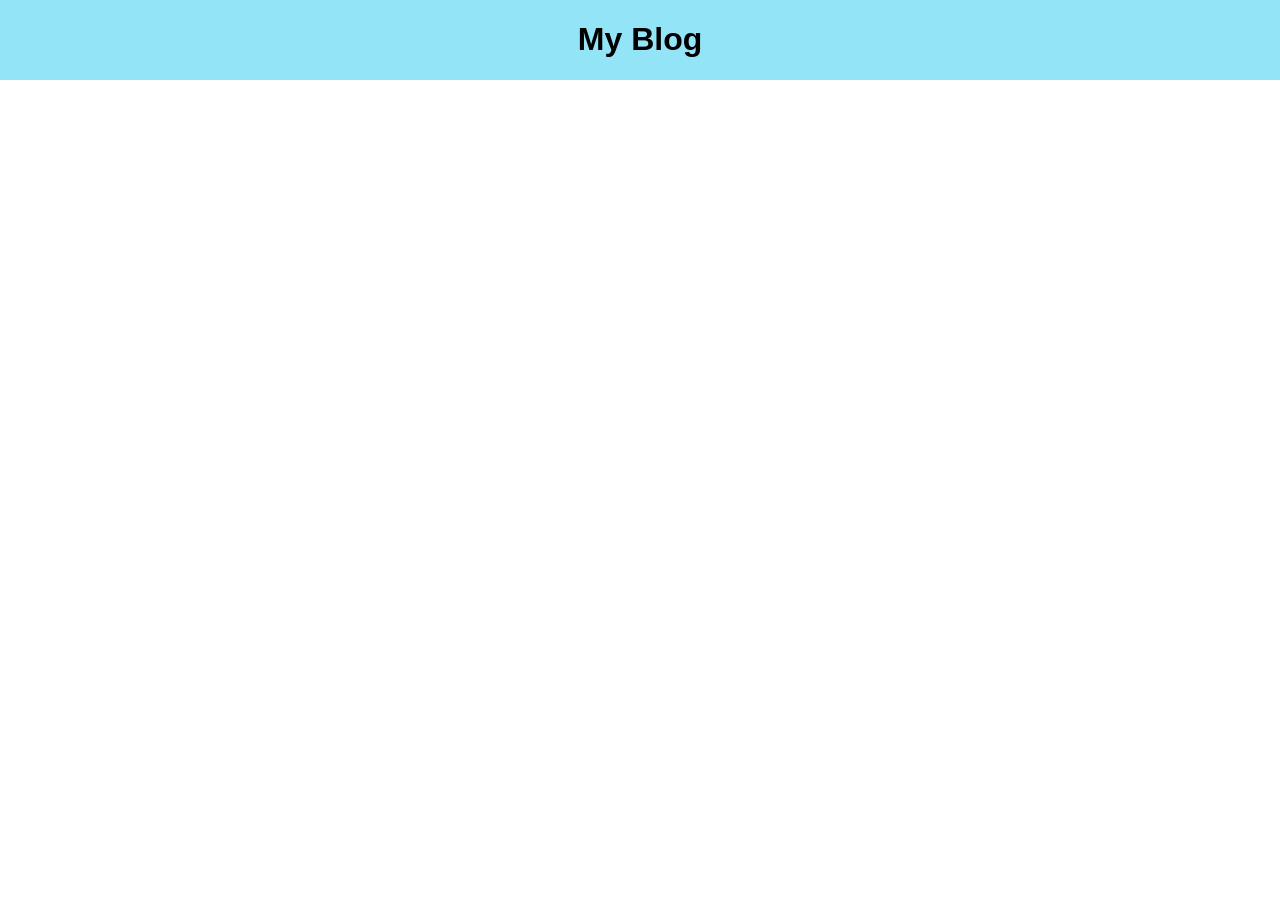
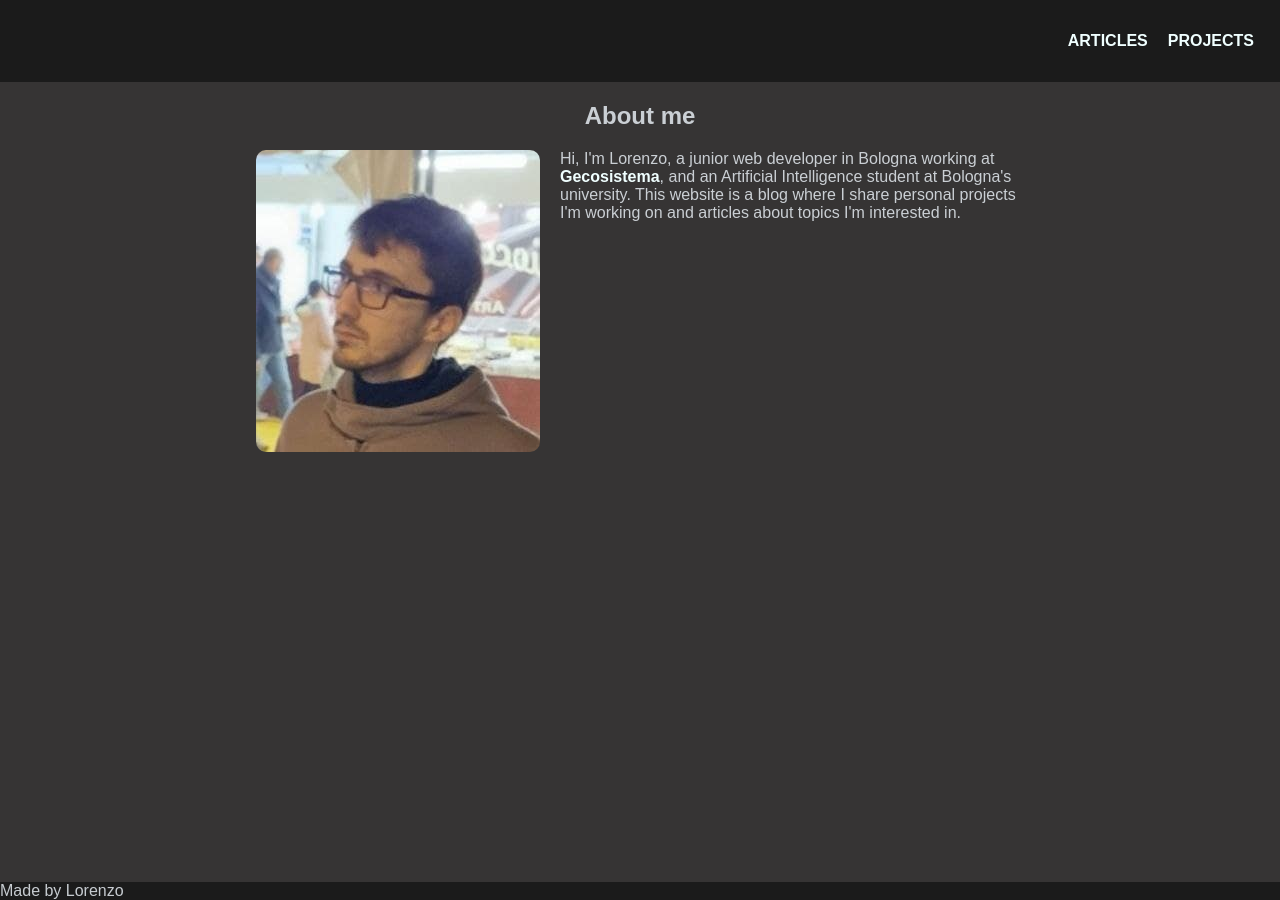
Before and after one commit to Plutone11011/Plutone11011.github.io, a Jekyll site: the page built from docs/index.markdown, in a window 1280 px wide. Built offline with Jekyll 4.4.1, drawn with Linux system fonts in a browser that asks for light colours.

Commit message:
about me section, base theme, footer

```diff
--- a/docs/_layouts/index.html
+++ b/docs/_layouts/index.html
@@ -9,7 +9,30 @@
   </head>
   <body>
     <header class="main-header">
-      <h1>My Blog</h1>
+      <nav class="navigation-bar">
+        <ul class="link-list">
+          <li class="link-list-item"><a>ARTICLES</a></li>
+          <li class="link-list-item"><a>PROJECTS</a></li>
+        </ul>
+      </nav>
     </header>
+
+    <section class="intro-section">
+      <div class="intro-content">
+        <h2 class="intro-heading">About me</h2>
+        <div class="intro-presentation">
+          <img class="profile-img" src="assets/propic.jpg" />
+          <p class="intro-text">
+            Hi, I'm Lorenzo, a junior web developer in Bologna working at
+            <a href="https://gecosistema.com/" class="out-link">Gecosistema</a>,
+            and an Artificial Intelligence student at Bologna's university. This
+            website is a blog where I share personal projects I'm working on and
+            articles about topics I'm interested in.
+          </p>
+        </div>
+      </div>
+    </section>
+
+    <footer class="main-footer">Made by Lorenzo</footer>
   </body>
 </html>
--- a/docs/assets/index.css
+++ b/docs/assets/index.css
@@ -1,11 +1,72 @@
 body {
   font-family: sans-serif;
   margin: 0;
+  color: rgba(226, 232, 238, 0.863);
+  background-color: rgb(54, 52, 52);
 }
 
+/*Header styles*/
 .main-header {
   display: flex;
+  justify-content: flex-end;
+  align-items: center;
+  background-color: rgb(27, 27, 27);
+  padding: 1em;
+}
+
+.profile-img {
+  flex-grow: 1;
+  border-radius: 10px;
+}
+
+.link-list {
+  list-style: none;
+  display: flex;
+}
+
+.link-list-item {
+  padding: 0 10px;
+}
+/*introduction section*/
+
+.intro-section {
+  display: flex;
+}
+
+.intro-content {
+  display: flex;
+  flex-direction: column;
   justify-content: center;
   align-items: center;
-  background-color: rgb(148, 228, 248);
+  margin: 0 20%;
 }
+
+.intro-presentation {
+  display: flex;
+}
+
+.intro-text {
+  margin-top: 0;
+  flex-grow: 1;
+  margin-left: 20px;
+}
+
+/*Links*/
+
+a {
+  text-decoration: none;
+  font-weight: bold;
+  color: azure;
+}
+
+a:hover {
+  color: rgb(74, 228, 95);
+}
+
+.main-footer {
+  display: block;
+  position: absolute;
+  bottom: 0;
+  background-color: rgb(27, 27, 27);
+  width: 100%;
+}
```
Also changed, not shown: docs/assets/propic.jpg (added).
